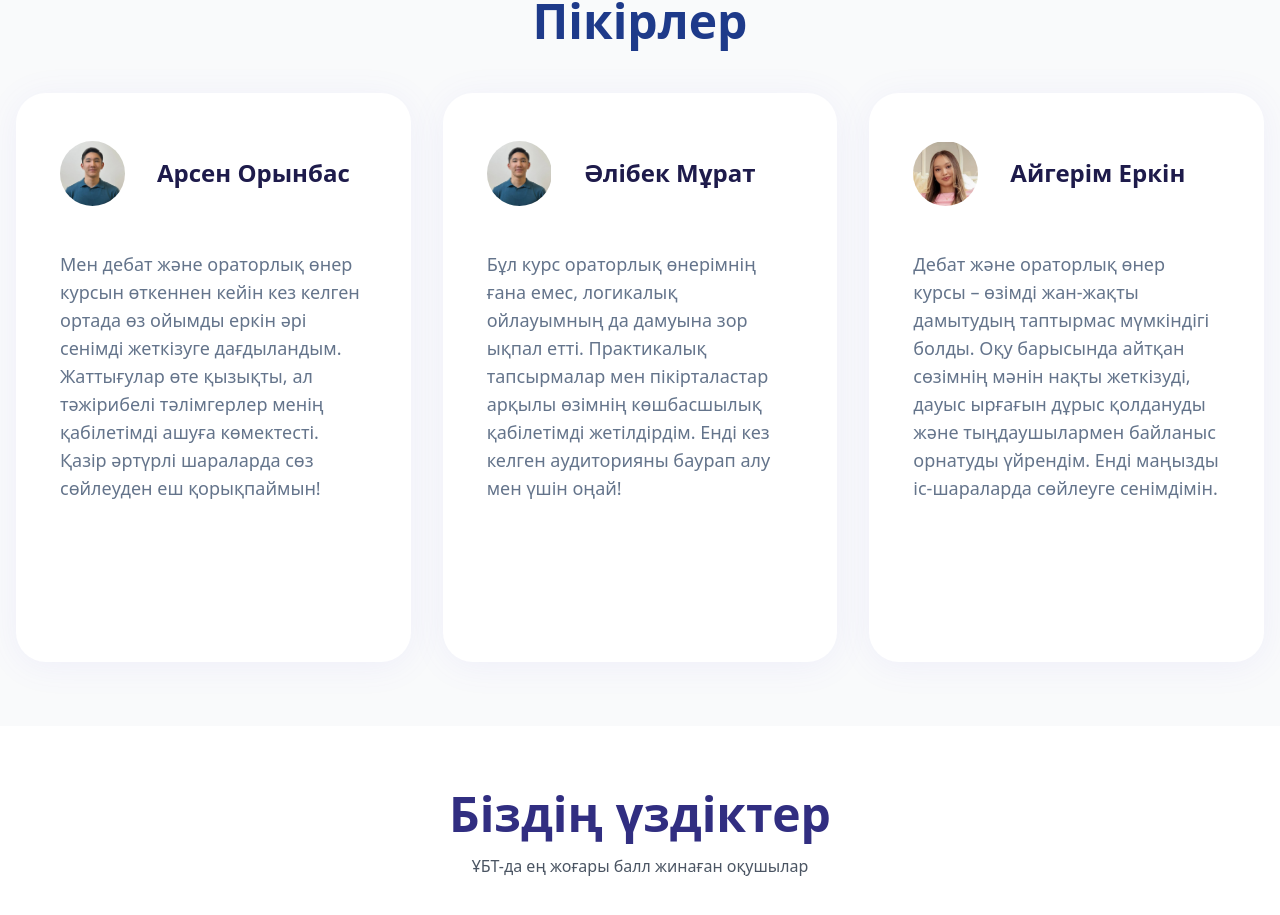
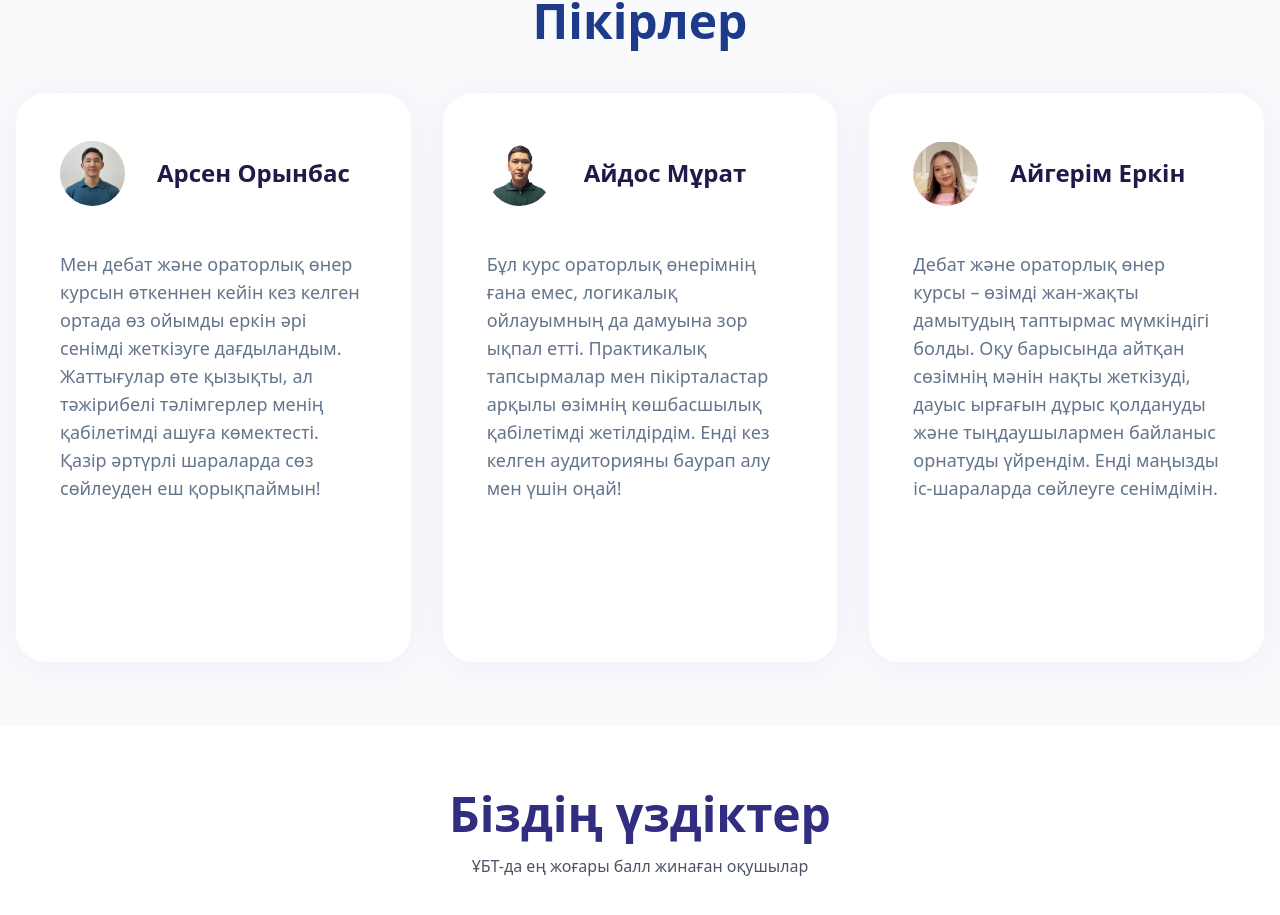
Before and after one commit to Ars160/YerkinOnerAcademy1, a React (Create React App) app: page / in a window 1280 px wide. Shown: the part 5061-5976 px from the top of the page. Built offline with nearby package versions, Linux system fonts and the light colour scheme.

Commit message:
updated info

```diff
--- a/src/components/Testimonials.js
+++ b/src/components/Testimonials.js
@@ -2,6 +2,7 @@ import React from "react";
 import TestimonialCard from "./TestimonialsCard";
 import mathImg from '../assets/images/image1.jpg';
 import img3 from '../assets/images/icon.jpg';
+import img2 from '../assets/images/image2.jpg';
 
 
 const testimonials = [
@@ -16,9 +17,9 @@ const testimonials = [
   },
   {
     id: 2,
-    name: "Әлібек Мұрат",
+    name: "Айдос Мұрат",
     imageSrc:
-      mathImg,
+      img2,
     testimonial:
       "Бұл курс ораторлық өнерімнің ғана емес, логикалық ойлауымның да дамуына зор ықпал етті. Практикалық тапсырмалар мен пікірталастар арқылы өзімнің көшбасшылық қабілетімді жетілдірдім. Енді кез келген аудиторияны баурап алу мен үшін оңай!",
     className: "pb-36",
```
Also changed, not shown: src/assets/images/image2.jpg (added).
